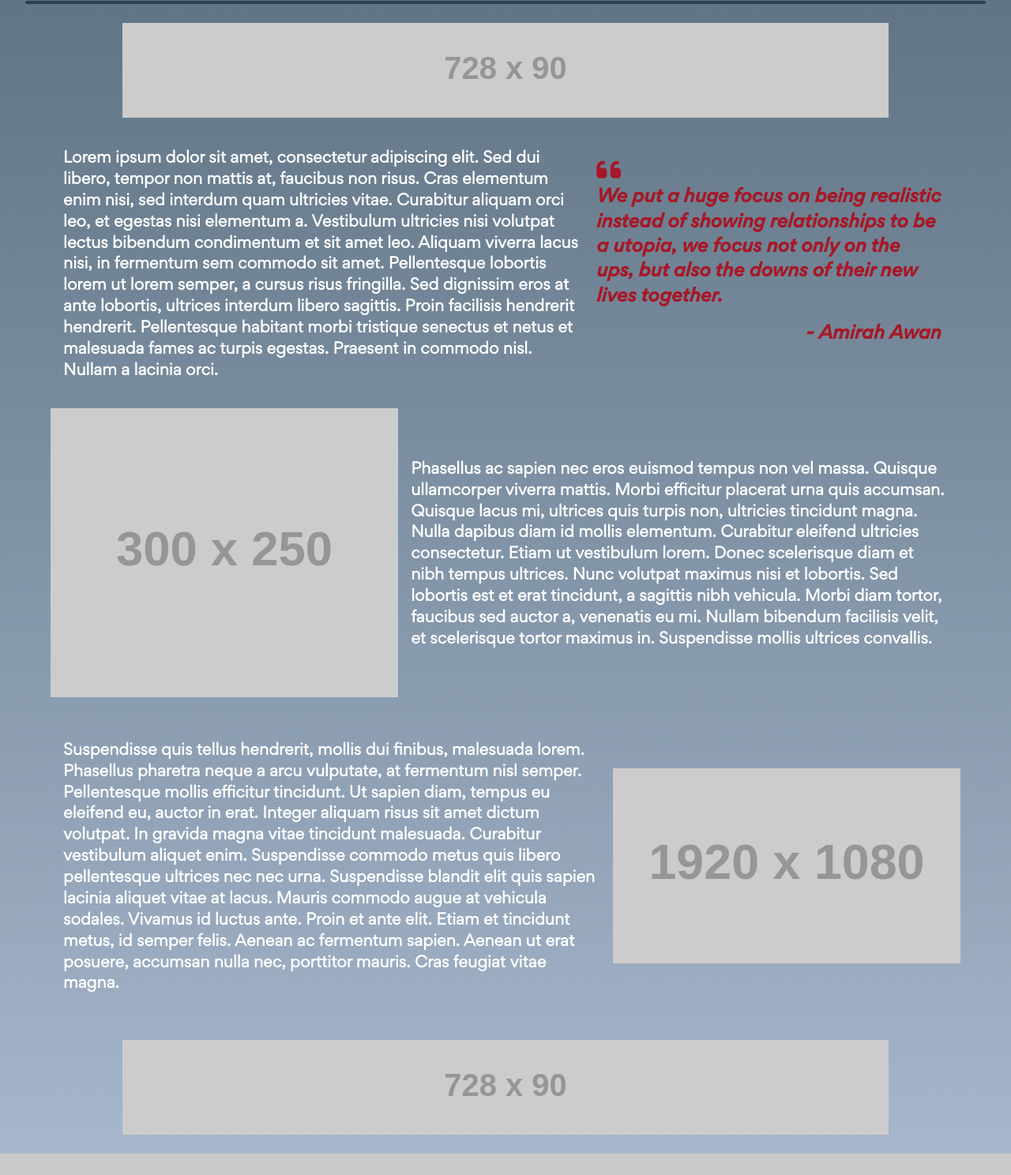
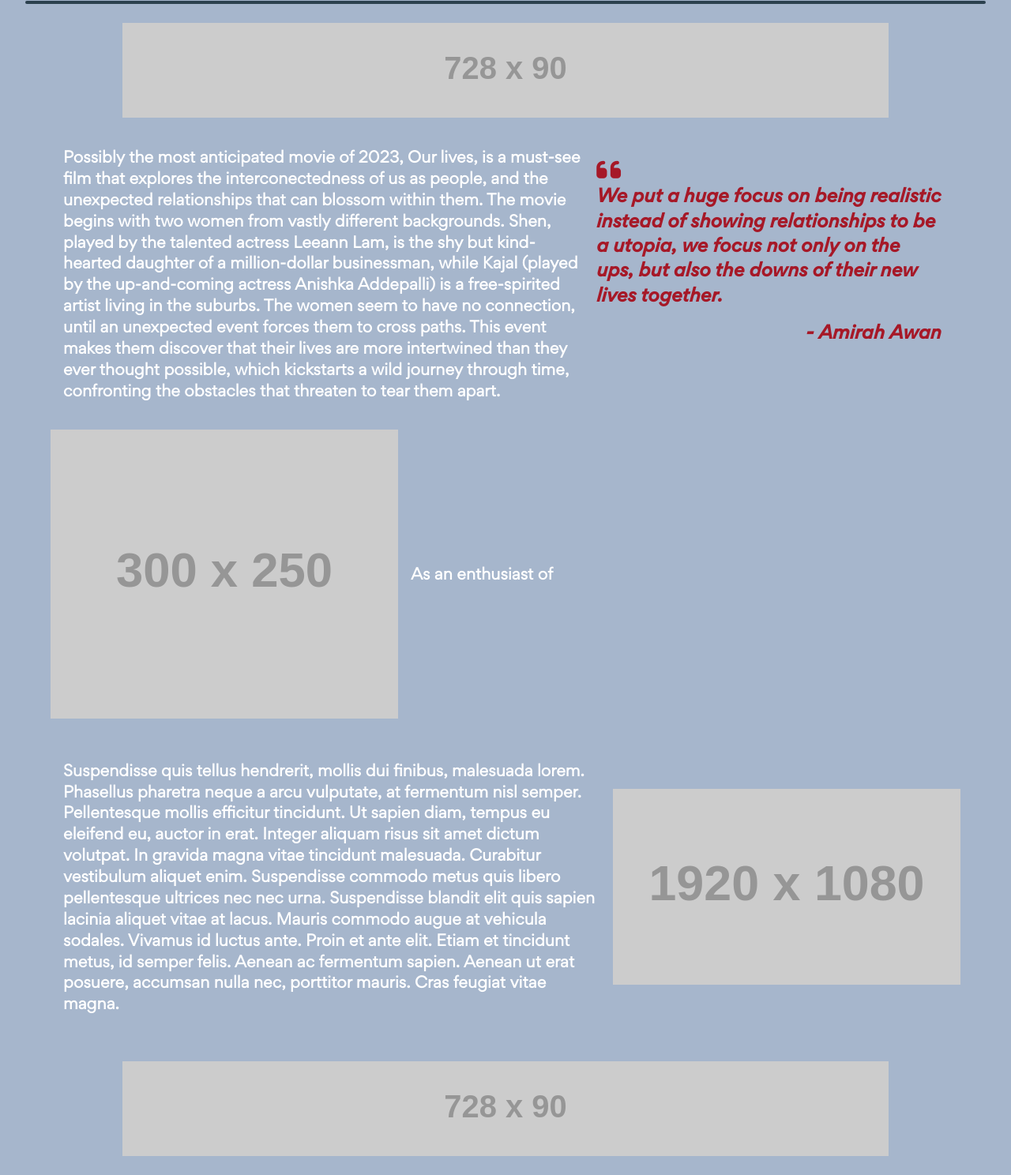
Before and after one commit to GavinduTissera/MediaNEATwo, a PHP site: page /News/an-insider-look-into-our-lives.html in a window 1280 px wide. Shown: the part 864-2352 px from the top of the page at 79% size. Before the commit the page ends 2325 px from the top, so only its background shows below. Run offline with PHP 8.4, Linux system fonts and the light colour scheme; grey boxes labelled with a size stand in for pictures from a placeholder-image service; some libraries are stand-ins or nearby versions.

Commit message:
Edited Insider Page

```diff
--- a/CSS/insiderlook.css
+++ b/CSS/insiderlook.css
@@ -1,5 +1,5 @@
 body {
-    background: linear-gradient(var(--BackgroundBlueGrey), var(--bgColourSeven));
+    background: var(--bgColourSeven);
     min-height: 100vh;
     line-height: 1.4;
 
@@ -459,11 +460,11 @@
     animation: ButtonHoverTilt 0.5s;
 }
 
-.ThumbsSection button.clicked {
+.ThumbsSection button.clicked, .CopyIcon.clicked {
     animation: ButtonSpin 1s;
 }
 
-.fa-thumbs-up, .fa-thumbs-down, .fa-share {
+.fa-regular, .fa-solid{
     font-size: 1.5rem;
     color: white;
 }
--- a/CSS/newsTimeline.css
+++ b/CSS/newsTimeline.css
@@ -1,5 +1,5 @@
 body {
-    background: linear-gradient(var(--BackgroundBlueGreyDark), var(--bgColourSeven));
+    background: var(--bgColourSeven);
     overflow-x: hidden;
 }
 
--- a/News/an-insider-look-into-our-lives.html
+++ b/News/an-insider-look-into-our-lives.html
@@ -95,8 +95,13 @@
                                 <button class="ShareButton">
                                     <i class="fa-solid fa-share"></i>
                                     <div class="ShareText">Share!</div>
-                                    <div class="ShareLinkCopyContainer">
-                                        <div class="ShareLink">https://redballoonreviews.netlify.app/news/an-insider-look-into-our-lives</div>
+                                    <div class="ShareLinkCopyContainer hide">
+                                        <input class="ShareLink" readonly="readonly" type="text"
+                                            value="https://redballoonreviews.netlify.app/news/an-insider-look-into-our-lives"></input>
+                                        <div class="CopyIcon">
+                                            <i class="fa-regular fa-clone"></i>
+                                            <i class="fa-solid fa-check hide"></i>
+                                        </div>
                                     </div>
                                 </button>
                             </div>
@@ -169,14 +174,15 @@
                 <img src="https://placehold.it/728x90" alt="" class="StripAdImg">
             </div>
             <div class="ArticlePContainer APCOne">
-                <h3 class="ArticlePContent">Lorem ipsum dolor sit amet, consectetur adipiscing elit. Sed dui libero,
-                    tempor non mattis at, faucibus non risus. Cras elementum enim nisi, sed interdum quam ultricies
-                    vitae. Curabitur aliquam orci leo, et egestas nisi elementum a. Vestibulum ultricies nisi volutpat
-                    lectus bibendum condimentum et sit amet leo. Aliquam viverra lacus nisi, in fermentum sem commodo
-                    sit amet. Pellentesque lobortis lorem ut lorem semper, a cursus risus fringilla. Sed dignissim eros
-                    at ante lobortis, ultrices interdum libero sagittis. Proin facilisis hendrerit hendrerit.
-                    Pellentesque habitant morbi tristique senectus et netus et malesuada fames ac turpis egestas.
-                    Praesent in commodo nisl. Nullam a lacinia orci.</h3>
+                <h3 class="ArticlePContent">Possibly the most anticipated movie of 2023, Our lives, is a must-see film
+                    that explores the interconectedness of us as people, and the unexpected relationships that can
+                    blossom within them. The movie begins with two women from vastly different backgrounds. Shen, played
+                    by the talented actress Leeann Lam, is the shy but kind-hearted daughter of a million-dollar
+                    businessman, while Kajal (played by the up-and-coming actress Anishka Addepalli) is a free-spirited
+                    artist living in the suburbs. The women seem to have no connection, until an unexpected event forces
+                    them to cross paths. This event makes them discover that their lives are more intertwined than they
+                    ever thought possible, which kickstarts a wild journey through time, confronting the obstacles that
+                    threaten to tear them apart.</h3>
             </div>
             <blockquote class="QuoteContainer">
                 <i class="fa-solid fa-quote-left"></i>
@@ -191,15 +197,7 @@
                     <img src="https://placehold.it/300x250" alt="" class="PictureContainerImg">
                 </div>
                 <div class="ArticlePContainer APCTwo">
-                    <h3 class="ArticlePContent">Phasellus ac sapien nec eros euismod tempus non vel massa. Quisque
-                        ullamcorper viverra mattis. Morbi efficitur placerat urna quis accumsan. Quisque lacus mi,
-                        ultrices
-                        quis turpis non, ultricies tincidunt magna. Nulla dapibus diam id mollis elementum. Curabitur
-                        eleifend ultricies consectetur. Etiam ut vestibulum lorem. Donec scelerisque diam et nibh tempus
-                        ultrices. Nunc volutpat maximus nisi et lobortis. Sed lobortis est et erat tincidunt, a sagittis
-                        nibh vehicula. Morbi diam tortor, faucibus sed auctor a, venenatis eu mi. Nullam bibendum
-                        facilisis
-                        velit, et scelerisque tortor maximus in. Suspendisse mollis ultrices convallis.</h3>
+                    <h3 class="ArticlePContent">As an enthusiast of </h3>
                 </div>
             </div>
             <div class="LineThree">
@@ -274,6 +272,38 @@
                 }, 400);
             }
         })
+
+        var ShareButton = document.querySelector(".ShareButton")
+        var ShareLinkCopyContainer = document.querySelector(".ShareLinkCopyContainer")
+        var CopyIconDiv = document.querySelector(".CopyIcon")
+        var CopyIcon = document.querySelector(".fa-clone")
+        var CheckedIcon = document.querySelector(".fa-check")
+        ShareButton.addEventListener("click", function () {
+            ShareLinkCopyContainer.classList.remove("hide")
+        })
+
+        document.addEventListener("click", function () {
+            ShareLinkCopyContainer.classList.add("hide")
+        })
+
+        ShareButton.addEventListener("click", function (e) {
+            e.stopPropagation()
+        })
+
+        CopyIconDiv.addEventListener("click", function () {
+            navigator.clipboard.writeText("https://redballoonreviews.netlify.app/news/an-insider-look-into-our-lives")
+            CopyIconDiv.classList.add("clicked")
+            clickRemove = setTimeout(() => {
+                CopyIconDiv.classList.remove("clicked")
+                CopyIcon.classList.remove("hide")
+                CheckedIcon.classList.add("hide")
+            }, 3000);
+            iconSwitch = setTimeout(() => {
+                CheckedIcon.classList.remove("hide")
+                CopyIcon.classList.add("hide")
+            }, 500);
+        })
+
     </script>
 </body>
 
```
Also changed, not shown: other parts of CSS/insiderlook.css (+38 -2 lines).
